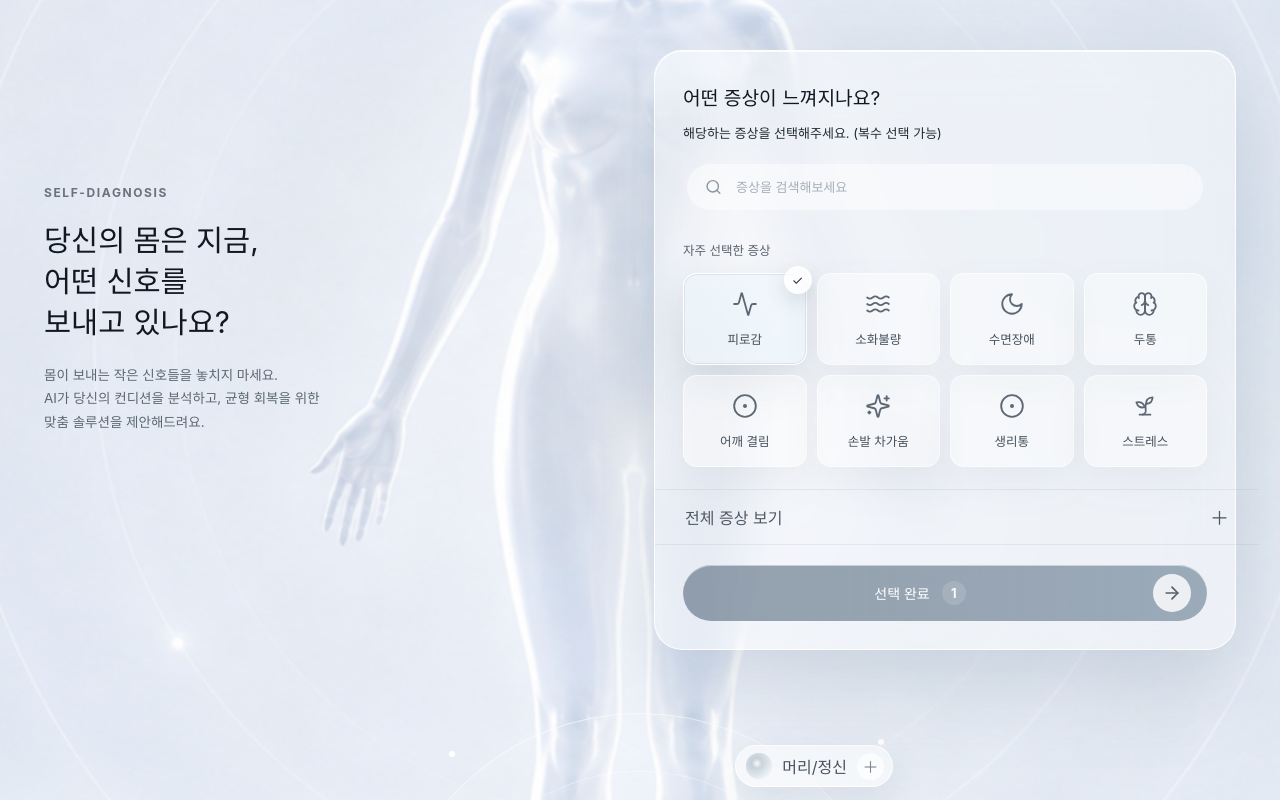
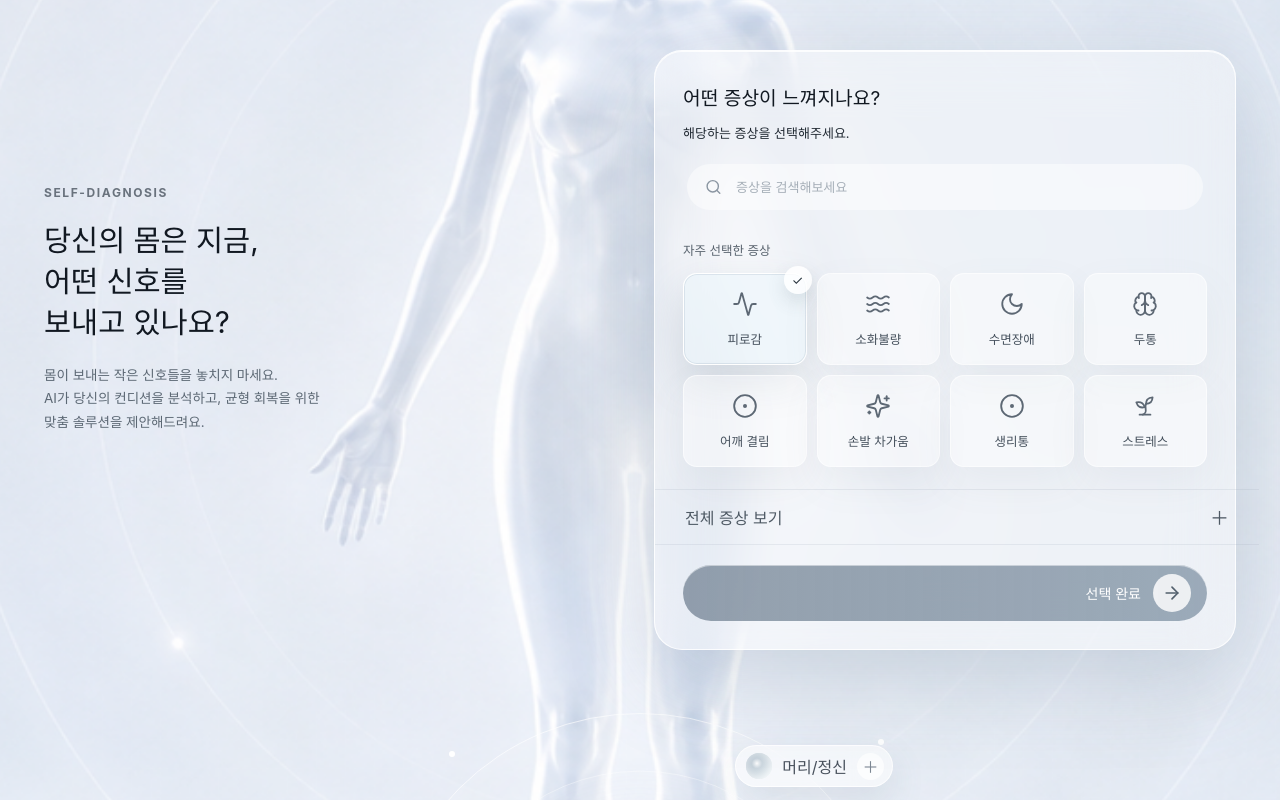
Before and after one commit to tmznwnel00/nakdae_haengnim, a React (Vite) app: page / in a window 1280 px wide. Shown: the part 420-1220 px from the top of the page. Built offline with nearby package versions, Linux system fonts and the light colour scheme; a web font is replaced by a local one.

Commit message:
feat: 증상 선택 단일 선택으로 변경

```diff
--- a/src/App.jsx
+++ b/src/App.jsx
@@ -216,8 +216,8 @@ const SYMPTOMS = [
 ];
 
 function StartPage({ setView, onDiagnose }) {
-  const [selected, setSelected] = useState(["만성피로"]); // 선택된 한방 호소(enum)
-  const primary = selected[0] || null;
+  const [selected, setSelected] = useState("만성피로"); // 선택된 한방 호소(enum)
+  const primary = selected || null;
   const goDiagnose = () => onDiagnose && onDiagnose(primary);
 
   return (
@@ -244,14 +244,14 @@ function StartPage({ setView, onDiagnose }) {
       <aside className="diagnosis" aria-label="증상 선택">
         <div className="panel">
           <h2>어떤 증상이 느껴지나요?</h2>
-          <p>해당하는 증상을 선택해주세요. (복수 선택 가능)</p>
+          <p>해당하는 증상을 선택해주세요.</p>
           <label className="search"><Search size={18} /><input type="search" placeholder="증상을 검색해보세요" /></label>
           <p className="section-label">자주 선택한 증상</p>
           <div className="symptoms">
             {SYMPTOMS.map(([label, Icon, complaint]) => {
-              const isSelected = selected.includes(complaint);
+              const isSelected = selected === complaint;
               return (
-                <button key={complaint} className={`symptom ${isSelected ? "selected" : ""}`} type="button" onClick={() => setSelected((current) => current.includes(complaint) ? current.filter((item) => item !== complaint) : [...current, complaint])}>
+                <button key={complaint} className={`symptom ${isSelected ? "selected" : ""}`} type="button" onClick={() => setSelected(complaint)}>
                   {isSelected && <i className="check">✓</i>}
                   <Icon className="sym-icon" />
                   {label}
@@ -260,7 +260,7 @@ function StartPage({ setView, onDiagnose }) {
             })}
           </div>
           <button className="all" type="button"><span>전체 증상 보기</span><b>＋</b></button>
-          <button className="complete" type="button" onClick={goDiagnose} disabled={!primary}><span>선택 완료</span><small>{selected.length}</small><b><ArrowRight size={20} /></b></button>
+          <button className="complete" type="button" onClick={goDiagnose} disabled={!primary}><span>선택 완료</span><b><ArrowRight size={20} /></b></button>
         </div>
       </aside>
 
```
